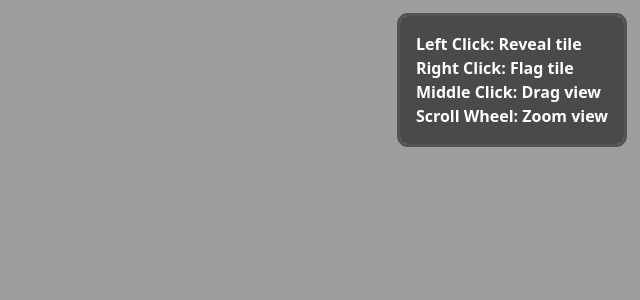
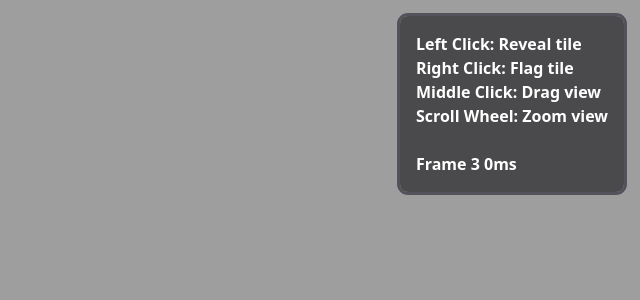
Before and after one commit to Vulae/infinite-minesweeper, a SvelteKit app: page / in a window 1280 px wide. Shown: the top 300 px of the page, without its empty margins (640-1280 px from the left). Built offline with nearby package versions, Linux system fonts and the light colour scheme.

Commit message:
renderer debug info & better camera zoom

```diff
--- a/src/lib/Renderer.ts
+++ b/src/lib/Renderer.ts
@@ -35,7 +35,11 @@ export class WorldRenderer {
         this.cameraY -= y / this.cameraZoom;
     }
 
-    public cameraScale(scale: number): void {
+    /**
+     * Scale camera zoom
+     * @returns - New camera zoom
+     */
+    public cameraScale(scale: number): number {
         const lastCenterX = this.cameraX + this.cameraWidth() * 0.5;
         const lastCenterY = this.cameraY + this.cameraHeight() * 0.5;
 
@@ -58,6 +62,8 @@ export class WorldRenderer {
 
         this.cameraX -= centerX - lastCenterX;
         this.cameraY -= centerY - lastCenterY;
+
+        return this.cameraZoom;
     }
 
 
--- a/src/routes/+page.svelte
+++ b/src/routes/+page.svelte
@@ -5,6 +5,7 @@
     import { resize } from "$lib/actions/Resize";
     import { onDestroy, onMount } from "svelte";
     import { tileset } from "$lib/Assets";
+    import { CHUNK_SIZE } from "$lib/Constants";
 
     let canvas: HTMLCanvasElement;
     let world: World;
@@ -12,12 +13,17 @@
 
     let needsRerender: boolean = false;
     let animFrame: number = -1;
+    let numFrames: number = 0;
+    let frameTime: number | null = null;
     const render = () => {
         cancelAnimationFrame(animFrame);
         animFrame = requestAnimationFrame(render);
         if(needsRerender) {
             needsRerender = false;
+            numFrames++;
+            const start = performance.now();
             renderer.render();
+            frameTime = performance.now() - start;
         }
     }
 
@@ -87,9 +93,11 @@
             needsRerender = true;
         }}
         on:wheel|passive={ev => {
-            renderer.cameraScale(ev.deltaY > 0 ? 0.9 : 1.1);
-            selTile = renderer.cameraPos(ev.offsetX, ev.offsetY);
-            needsRerender = true;
+            const scale = ev.deltaY > 0 ? 0.9 : 1.1;
+            if(renderer.cameraZoom != renderer.cameraScale(scale)) {
+                selTile = renderer.cameraPos(ev.offsetX, ev.offsetY);
+                needsRerender = true;
+            }
         }}
         on:contextmenu={ev => {
             ev.preventDefault();
@@ -106,7 +114,15 @@
                 </span>
                 {#if selTile}
                     <span>Tile: {selTile.x} {selTile.y}</span>
-                {/if}
+                    <br />
+                    <span>Chunk: {Math.floor(selTile.x / CHUNK_SIZE)} {Math.floor(selTile.y / CHUNK_SIZE)}</span>
+                {/if}<br />
+                <span>
+                    Frame {numFrames}
+                    {#if frameTime !== null}
+                        {Math.round(frameTime * 10) / 10}ms
+                    {/if}
+                </span>
             </div>
         </div>
     </div>
```
